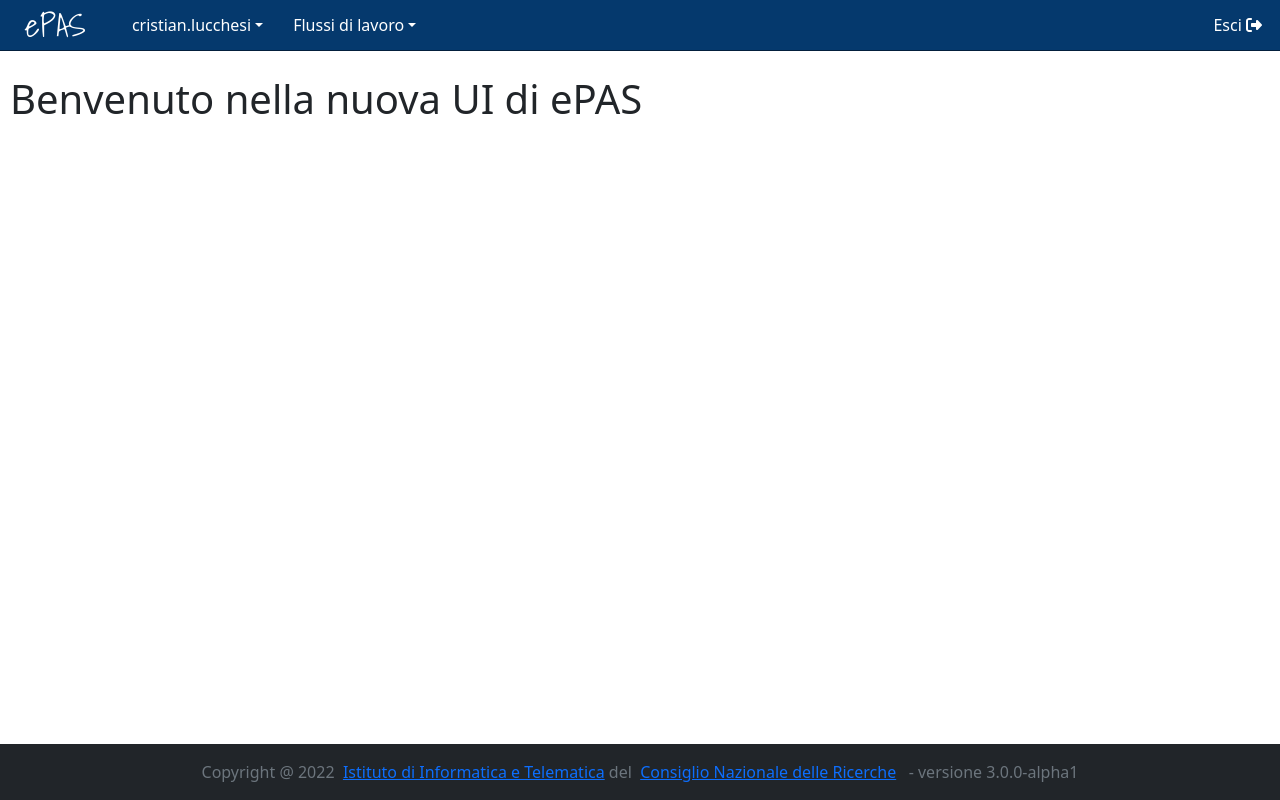
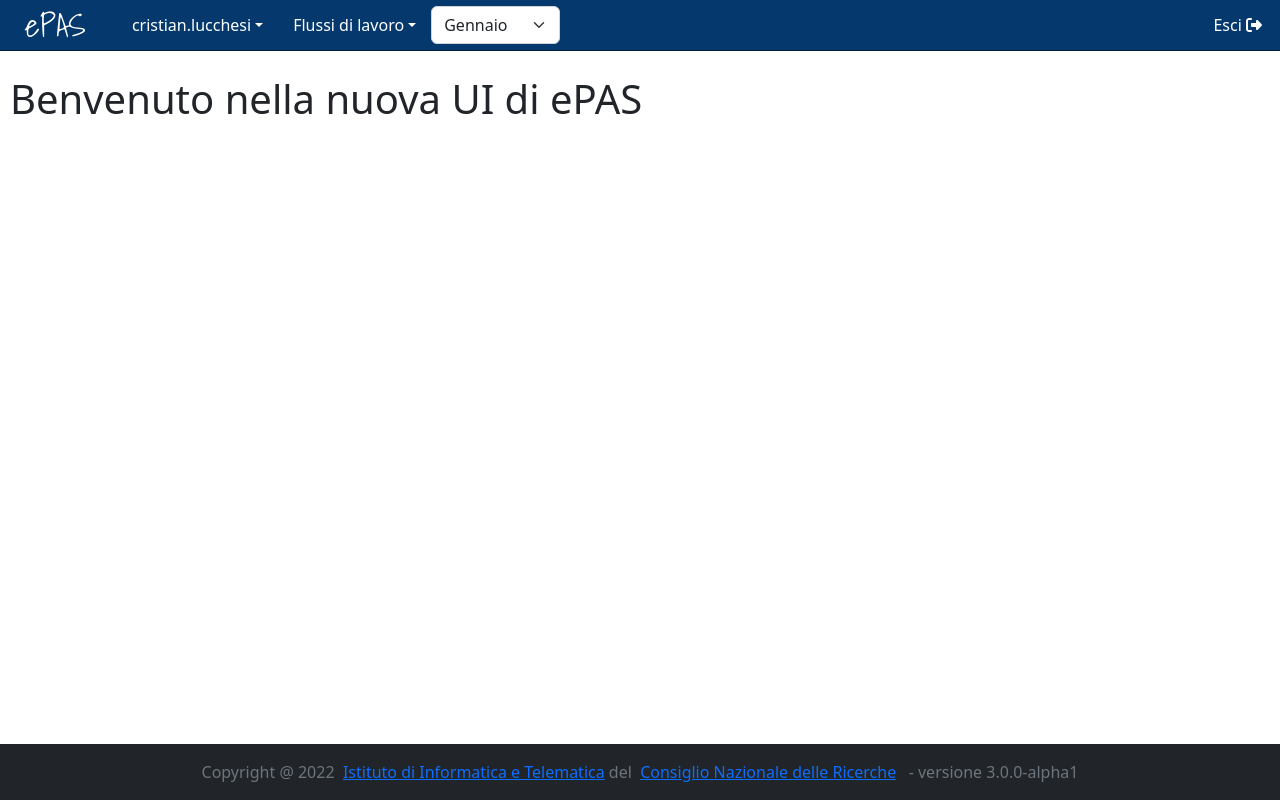
Before and after one commit to consiglionazionaledellericerche/epas-ui, a Next.js app: page / in a window 1280 px wide. Built offline with nearby package versions, Linux system fonts and the light colour scheme.

Commit message:
Inizio introduzione rotte e menu mese selezionato.

```diff
--- a/components/header.tsx
+++ /dev/null
@@ -1,42 +0,0 @@
-import Nav from 'react-bootstrap/Nav';
-import Navbar from 'react-bootstrap/Navbar';
-import NavDropdown from 'react-bootstrap/NavDropdown';
-import { FontAwesomeIcon } from '@fortawesome/react-fontawesome'
-import { faRightFromBracket, faCalendarDays, faUserXmark } from '@fortawesome/free-solid-svg-icons'
-
-function Header() {
-  return (
-    <header className="bg-primary bg-gradient">
-    <Navbar expand="lg" className="fixed-top">
-        <Navbar.Brand className="text-white" href="#home">ePAS</Navbar.Brand>
-        <NavDropdown title="cristian.lucchesi" id="personal-data">
-          <NavDropdown.Item href="/stampings"><FontAwesomeIcon icon={faCalendarDays} /> Situazione mensile</NavDropdown.Item>
-          <NavDropdown.Item href="#action/3.2"><FontAwesomeIcon icon={faUserXmark} /> Assenze Mensili</NavDropdown.Item>
-          <NavDropdown.Item href="#action/3.3">Assenze Annuali</NavDropdown.Item>
-          <NavDropdown.Item href="#action/3.4">Ferie</NavDropdown.Item>
-          <NavDropdown.Item href="#action/3.5">Competenze</NavDropdown.Item>
-          <NavDropdown.Item href="#action/3.6">Ore di formazione</NavDropdown.Item>
-          <NavDropdown.Item href="#action/3.7">Riepilogo orario</NavDropdown.Item>
-          <NavDropdown.Item href="#action/3.8">Ruoli in ePAS all`interno della sede</NavDropdown.Item>
-          <NavDropdown.Divider />
-          <NavDropdown.Item href="#action/3.9">Esportazione periodica in Excel</NavDropdown.Item>
-          <NavDropdown.Item href="#action/3.10">Stampa cartellino presenze</NavDropdown.Item>
-          <NavDropdown.Divider />
-          <NavDropdown.Item href="#action/3.10">Cambio password</NavDropdown.Item>
-        </NavDropdown>
-        <NavDropdown title="Flussi di lavoro" id="personal-workflows">
-          <NavDropdown.Item href="#action/3.1">Mie richieste di cambio reperibilità</NavDropdown.Item>
-          <NavDropdown.Divider />
-          <NavDropdown.Item href="#action/3.9">Mie richieste di ferie</NavDropdown.Item>
-          <NavDropdown.Item href="#action/3.9">Mie riposi compensativi</NavDropdown.Item>
-          <NavDropdown.Item href="#action/3.9">Mie permessi personali</NavDropdown.Item>
-        </NavDropdown>
-        <Nav className="ms-auto text-white">
-          <Nav.Link className="text-white" href="#exit">Esci <FontAwesomeIcon icon={faRightFromBracket}/></Nav.Link>
-        </Nav>
-    </Navbar>
-    </header>
-  );
-}
-
-export default Header;
--- /dev/null
+++ b/components/layout/header.tsx
@@ -0,0 +1,25 @@
+import Nav from 'react-bootstrap/Nav';
+import Navbar from 'react-bootstrap/Navbar';
+import { FontAwesomeIcon } from '@fortawesome/react-fontawesome'
+import { faRightFromBracket } from '@fortawesome/free-solid-svg-icons'
+import PersonalDataMenu from './menu/personalDataMenu';
+import PersonalWorkflowsMenu from './menu/personalWorkflowsMenu';
+import MonthSelect from './menu/monthSelect';
+
+function Header() {
+  return (
+    <header className="bg-primary bg-gradient">
+    <Navbar expand="lg" className="fixed-top">
+        <Navbar.Brand className="text-white" href="#home">ePAS</Navbar.Brand>
+        <PersonalDataMenu />
+        <PersonalWorkflowsMenu />
+        <MonthSelect />
+        <Nav className="ms-auto text-white">
+          <Nav.Link className="text-white" href="#exit">Esci <FontAwesomeIcon icon={faRightFromBracket}/></Nav.Link>
+        </Nav>
+    </Navbar>
+    </header>
+  );
+}
+
+export default Header;
--- a/components/layout.tsx
+++ b/components/layout/layout.tsx
@@ -1,6 +1,4 @@
-import type { AppProps } from 'next/app'
 import { ReactNode } from 'react'
-import { Container, Row, Col } from 'react-bootstrap';
 import Header from './header'
 import Footer from './footer'
 
--- /dev/null
+++ b/components/layout/menu/monthSelect.tsx
@@ -0,0 +1,33 @@
+import { useState } from "react";
+import { Form } from "react-bootstrap";
+
+function MonthSelect() {
+    const [month, setMonth]: any = useState('');
+    let monthsMap = [
+        [1, "Gennaio"], [2, "Febbraio"],
+        [3 , "Marzo"], [4, "Aprile"],
+        [5, "Maggio"], [6, "Giugno"],
+        [7, "Luglio"], [8, "Agosto"],
+        [9, "Settembre"], [10, "Ottobre"],
+        [11, "Novembre"], [12, "Dicembre"]
+    ]
+
+    return (
+        <Form.Group controlId="monthSelect">
+            <Form.Select
+                value={month}
+                onChange=
+                {e => {
+                    console.log("month = ", e.target.value);
+                    setMonth(e.target.value);
+                }}
+                >
+                {monthsMap.map((monthTuple, index) => (
+                        <option key={index} value={monthTuple[0]}>{monthTuple[1]}</option>
+                ))}
+            </Form.Select>
+        </Form.Group>
+    )
+}
+
+export default MonthSelect
--- /dev/null
+++ b/components/layout/menu/personalDataMenu.tsx
@@ -0,0 +1,28 @@
+import { faCalendarDays, faUserXmark } from "@fortawesome/free-solid-svg-icons"
+import { FontAwesomeIcon } from "@fortawesome/react-fontawesome"
+import { NavDropdown } from "react-bootstrap"
+
+function PersonalDataMenu() {
+    return (
+        <NavDropdown title="cristian.lucchesi" id="personal-data">
+            <NavDropdown.Item href="/stampings"><FontAwesomeIcon icon={faCalendarDays} /> Situazione mensile</NavDropdown.Item>
+            <NavDropdown.Item href="#action/3.2"><FontAwesomeIcon icon={faUserXmark} /> Assenze Mensili</NavDropdown.Item>
+            <NavDropdown.Item href="#action/3.3">Assenze Annuali</NavDropdown.Item>
+            <NavDropdown.Item href="#action/3.4">Ferie</NavDropdown.Item>
+            <NavDropdown.Item href="#action/3.5">Competenze</NavDropdown.Item>
+            <NavDropdown.Item href="#action/3.6">Ore di formazione</NavDropdown.Item>
+            <NavDropdown.Item href="#action/3.7">Riepilogo orario</NavDropdown.Item>
+            <NavDropdown.Item href="#action/3.8">Ruoli in ePAS all`interno della sede</NavDropdown.Item>
+
+            <NavDropdown.Divider />
+
+            <NavDropdown.Item href="#action/3.9">Esportazione periodica in Excel</NavDropdown.Item>
+            <NavDropdown.Item href="#action/3.10">Stampa cartellino presenze</NavDropdown.Item>
+
+            <NavDropdown.Divider />
+            <NavDropdown.Item href="#action/3.10">Cambio password</NavDropdown.Item>
+      </NavDropdown>
+    )
+}
+
+export default PersonalDataMenu
--- /dev/null
+++ b/components/layout/menu/personalWorkflowsMenu.tsx
@@ -0,0 +1,15 @@
+import { NavDropdown } from "react-bootstrap"
+
+function PersonalWorkflowsMenu() {
+    return (
+        <NavDropdown title="Flussi di lavoro" id="personal-workflows">
+          <NavDropdown.Item href="#action/3.1">Mie richieste di cambio reperibilità</NavDropdown.Item>
+          <NavDropdown.Divider />
+          <NavDropdown.Item href="#action/3.9">Mie richieste di ferie</NavDropdown.Item>
+          <NavDropdown.Item href="#action/3.9">Mie riposi compensativi</NavDropdown.Item>
+          <NavDropdown.Item href="#action/3.9">Mie permessi personali</NavDropdown.Item>
+        </NavDropdown>
+    )
+}
+
+export default PersonalWorkflowsMenu
--- a/components/monthRecap/monthRecapView.tsx
+++ b/components/monthRecap/monthRecapView.tsx
@@ -3,6 +3,7 @@ import StampingsTable from "../stampings/stampingsTable";
 import { MonthRecap } from "../../types/monthRecap";
 import HoursRecap from "./hoursRecap";
 import MealTicketsRecap from "./mealTicketsRecap";
+import { useState } from "react";
 
 interface MonthRecapProps {
     monthRecap: MonthRecap
@@ -11,10 +12,12 @@ interface MonthRecapProps {
 const MonthRecapView: React.FC<MonthRecapProps> = ({
     monthRecap
   }) => {
+    const [month] = useState(1);
     return (
         <>
         <Container fluid>
             <Row>
+                <strong>Riepilogo timbrature {month}</strong>
                 <Col sm={8}>
                     <StampingsTable monthRecap={monthRecap} />
                 </Col>
--- a/components/stampings/stampingsTemplate.tsx
+++ b/components/stampings/stampingsTemplate.tsx
@@ -17,7 +17,7 @@ const StampingsTemplate: React.FC<StampingTemplatesProps> = ({
     return (
         <>
         {personDayRecap.stampingTemplates.map((stampingTemplate, index) => (
-            <td key={personDayRecap.personDay.id.toString() + index}
+            <td key={personDayRecap.personDay.id?.toString() + index}
                 className={`position${stampingTemplate.pairPosition} stamping ${colorMap.get(stampingTemplate.colour)}`}>
                 {stampingTemplate.hour}
             </td>
--- a/pages/_app.tsx
+++ b/pages/_app.tsx
@@ -4,7 +4,7 @@ import 'bootstrap/dist/css/bootstrap.css'
 import { SSRProvider} from 'react-bootstrap/'
 
 import type { AppProps } from 'next/app'
-import Layout from '../components/layout'
+import Layout from '../components/layout/layout'
 
 export default function App({ Component, pageProps }: AppProps) {
   return (
```
Also changed, not shown: pages/stampings.jsx (+17 -2 lines), components/layout/footer.tsx (renamed from components/footer.tsx).
